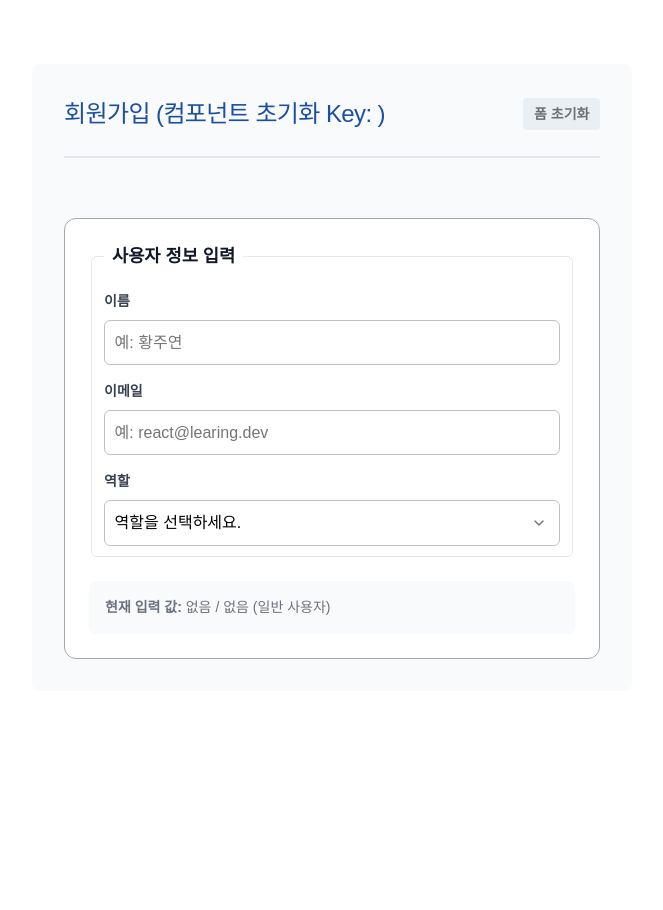
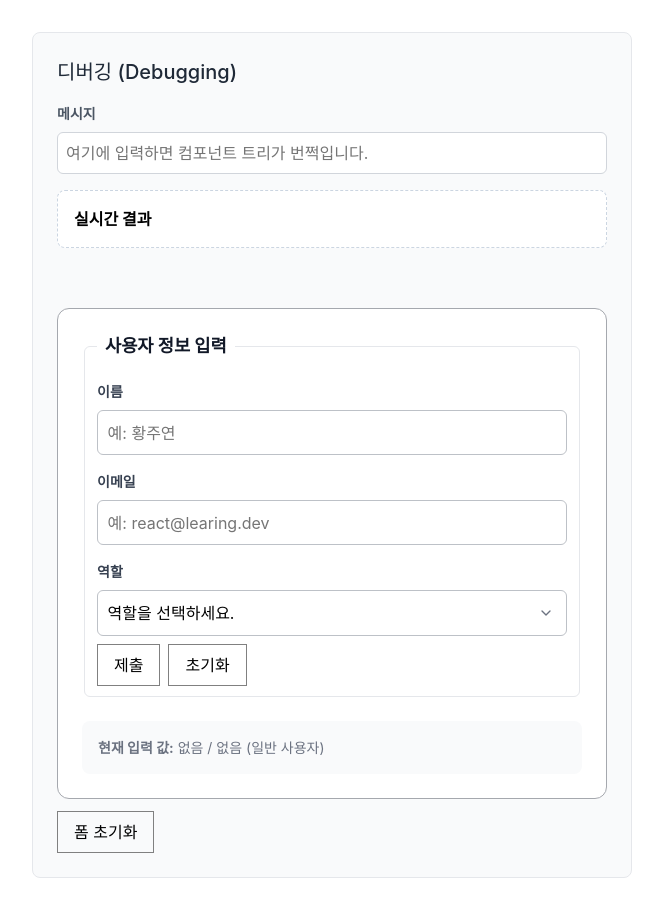
Before and after one commit to jyeonleee/likelion-16th-react, a React (Vite) app in the folder learning-react/03-렌더링-원리-불변성/: page / in a window 1280 px wide. Shown: the whole page, without its empty margins (308-971 px from the left). Before the commit the page ends 800 px from the top, so only its background shows below. Built offline with nearby package versions, Linux system fonts and the light colour scheme.

Commit message:
learn. 디버깅 - 리액트 개발자 도구 설치 - DevTools 인터페이스 소개

```diff
--- a/learning-react/03-렌더링-원리-불변성/src/app/index.tsx
+++ b/learning-react/03-렌더링-원리-불변성/src/app/index.tsx
@@ -1,10 +1,12 @@
-import { StateInitialization } from '@/practices'
+import { Debugging } from '@/practices'
 import S from './style.module.css'
 
 export default function App() {
+  console.log('App 렌더링')
+
   return (
     <div className={S.container}>
-      <StateInitialization />
+      <Debugging />
     </div>
   )
 }
--- a/learning-react/03-렌더링-원리-불변성/src/practices/Debugging/index.tsx
+++ b/learning-react/03-렌더링-원리-불변성/src/practices/Debugging/index.tsx
@@ -1,9 +1,43 @@
+import { useState } from 'react'
+import UserForm from '../StateInitialization/UserForm'
 import S from './style.module.css'
 
+// React Component (function)
 export default function Debugging() {
+  console.log('Debugging 렌더링')
+
+  const [resetKey, setResetKey] = useState(0) // React Hook (function)
+  const [message, setMessage] = useState('')
+
   return (
     <section className={S.container}>
       <h2 className={S.title}>디버깅 (Debugging)</h2>
+
+      <div className={S.inputGroup}>
+        <label htmlFor="debugging-input">메시지</label>
+        <input
+          id="debugging-input"
+          type="text"
+          value={message}
+          onChange={(e) => setMessage(e.target.value)}
+          placeholder="여기에 입력하면 컴포넌트 트리가 번쩍입니다."
+        />
+      </div>
+
+      <div className={S.displayArea}>
+        <strong>실시간 결과</strong> {message}
+      </div>
+
+      <div style={{ marginBlockStart: 12 }}>
+        <UserForm key={resetKey} />
+        <button
+          type="button"
+          style={{ marginBlockStart: 12 }}
+          onClick={() => setResetKey((k) => k + 1)}
+        >
+          폼 초기화
+        </button>
+      </div>
     </section>
   )
 }
--- a/learning-react/03-렌더링-원리-불변성/src/practices/Debugging/style.module.css
+++ b/learning-react/03-렌더링-원리-불변성/src/practices/Debugging/style.module.css
@@ -14,7 +14,7 @@
   --radius-md: 0.5rem;
   --radius-lg: 1rem;
 
-  max-width: 400px;
+  max-width: 600px;
   margin: 2rem auto;
   padding: 1.5rem;
   border: 1px solid var(--color-gray-200);
--- a/learning-react/03-렌더링-원리-불변성/src/practices/StateInitialization/UserForm/index.tsx
+++ b/learning-react/03-렌더링-원리-불변성/src/practices/StateInitialization/UserForm/index.tsx
@@ -8,6 +8,8 @@ import S from './style.module.css'
 type UserRole = 'user' | 'admin' | ''
 
 export default function UserForm() {
+  console.log('UserForm 렌더링')
+
   // [상태] 사용자 이름
   const [name, setName] = useState('')
   // [상태] 이메일
@@ -99,7 +101,7 @@ export default function UserForm() {
         </div>
 
         <div
-          hidden
+          // hidden
           role="group"
           style={{ marginBlockStart: 8, display: 'flex', gap: 8 }}
         >
```
